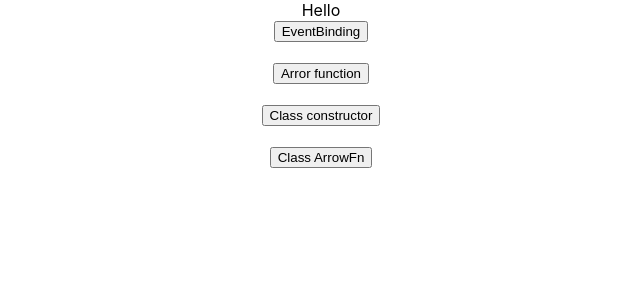
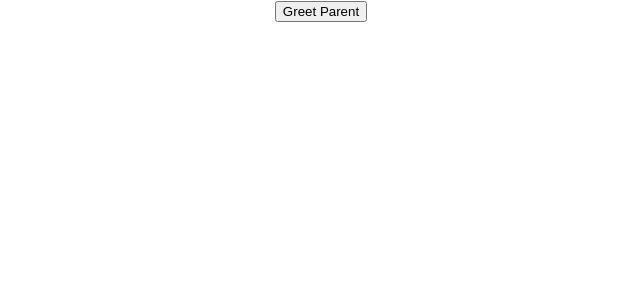
Before and after one commit to Pradeep712/React, a React (Create React App) app in the folder hello-world/: page / in a window 1280 px wide. Shown: the top 300 px of the page, without its empty margins (319-959 px from the left). Built offline with nearby package versions, Linux system fonts and the light colour scheme.

Commit message:
Step 11 EventHandling Method as Props

```diff
--- a/hello-world/src/App.js
+++ b/hello-world/src/App.js
@@ -7,17 +7,29 @@
 import Message from './component/Message'
 import Counter from './component/Counter';
 import EventBind from './component/EventBind';
+import ParentComponent from './component/ParentComponent';
 
-//Event Handlers
-class App extends Component {
-  render() {
-    return (
+//Method as Props
+class App extends Component{
+  render(){
+    return(
       <div className="App">
-        <EventBind />
+        <ParentComponent />
       </div>
     );
   }
 }
+
+// //Event Handlers
+// class App extends Component {
+//   render() {
+//     return (
+//       <div className="App">
+//         <EventBind />
+//       </div>
+//     );
+//   }
+// }
 
 // function App() {
 //   return (
--- /dev/null
+++ b/hello-world/src/component/ChildComponent.js
@@ -0,0 +1,13 @@
+//rfce enter for rendering React function component
+import React from 'react'
+
+function ChildComponent(props) {
+    return (
+        <div>
+            {/* Event call using props and Arrowfunction */}
+            <button onClick={()=>props.greetHandler('Child')}>Greet Parent</button>
+        </div>
+    )
+}
+
+export default ChildComponent
--- /dev/null
+++ b/hello-world/src/component/ParentComponent.js
@@ -0,0 +1,24 @@
+import React, { Component } from 'react'
+import ChildComponent from './ChildComponent'
+
+class ParentComponent extends Component {
+    constructor(props){
+        super(props)
+        this.state ={
+            parentName : 'Parent'
+        }
+        this.greetParent = this.greetParent.bind(this)
+    }
+    greetParent(childName){//EventHandling using ChildComponent
+        alert(`Hello ${this.state.parentName} from ${childName}`);
+    }
+    render() {
+        return (
+            <div>
+                <ChildComponent greetHandler={this.greetParent}/>
+            </div>
+        )
+    }
+}
+
+export default ParentComponent
```
